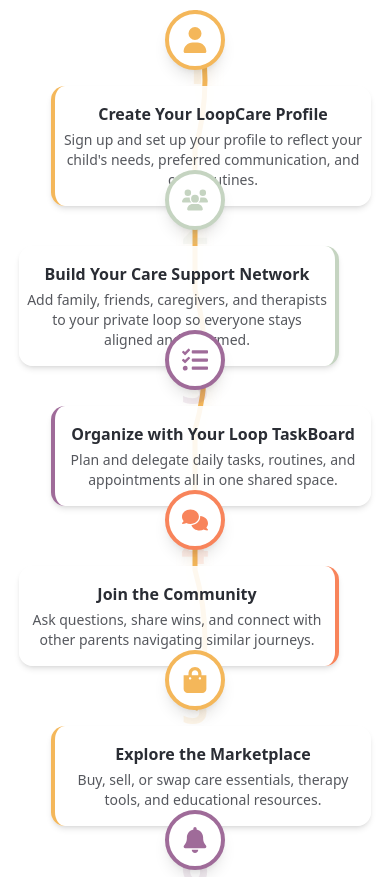
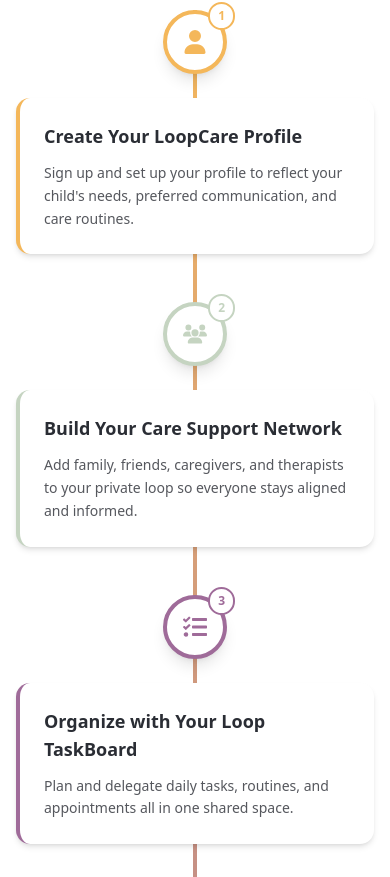
Before and after one commit to Edema-wxd/nxtloop, a Next.js app: page / in a window 390 px wide. Shown: the part 6727-7604 px from the top of the page. Built offline with nearby package versions, Linux system fonts and the light colour scheme.

Commit message:
Refactor HowItWorksSection to enhance mobile timeline presentation. Removed the responsive SVG path generator and replaced it with a vertical timeline layout for improved clarity and accessibility. Updated step rendering to include icons and badges, ensuring a more cohesive user experience.

```diff
--- a/src/components/sections/HowItWorksSection.tsx
+++ b/src/components/sections/HowItWorksSection.tsx
@@ -52,17 +52,6 @@
       color: brandColors[5],
     },
   ];
-
-  // Responsive SVG path generator for mobile (gentle S-curve)
-  const getMobileCurvePath = (stepCount: number) => {
-    let path = `M 50 0 `;
-    for (let i = 1; i < stepCount; i++) {
-      const y = i * 140;
-      const x = i % 2 === 0 ? 50 : 70;
-      path += `Q ${x} ${y - 70}, 50 ${y} `;
-    }
-    return path;
-  };
 
   return (
     <section id="how-it-works" className="py-28 bg-white">
@@ -160,82 +149,66 @@
             </div>
           </div>
 
-          {/* Mobile vertical S-curve */}
+          {/* Mobile vertical timeline */}
+          <div className="md:hidden w-full max-w-lg mx-auto">
+            {/* Vertical timeline line */}
+            <div className="relative">
+              <div className="absolute left-1/2 top-0 bottom-0 w-1 bg-gradient-to-b from-[#f4b75a] to-[#9f6b99] -translate-x-1/2" />
+
+              {steps.map((step, idx) => (
+                <motion.div
+                  key={idx}
+                  className="relative flex flex-col items-center mb-12 last:mb-0"
+                  initial={{ opacity: 0, y: 30 }}
+                  whileInView={{ opacity: 1, y: 0 }}
+                  transition={{ duration: 0.6, delay: idx * 0.1 }}
+                  viewport={{ once: true }}
+                >
+                  {/* Step icon on timeline */}
+                  <div className="relative z-10 mb-6">
                     <div
-            className="md:hidden w-full flex flex-col items-center relative"
-            style={{ height: steps.length * 160 }}
-          >
-            <svg
-              width="100"
-              height={steps.length * 160}
-              viewBox={`0 0 100 ${steps.length * 160}`}
-              fill="none"
-              xmlns="http://www.w3.org/2000/svg"
-              className="absolute left-1/2 -translate-x-1/2 top-0"
-              preserveAspectRatio="none"
-            >
-              <motion.path
-                d={getMobileCurvePath(steps.length)}
-                stroke="#f4b75a"
-                strokeWidth="5"
-                fill="none"
-                initial={{ pathLength: 0 }}
-                animate={{ pathLength: 1 }}
-                transition={{ duration: 1.2, ease: "easeInOut" }}
-                style={{ filter: "drop-shadow(0 2px 8px #f4b75a33)" }}
-              />
-            </svg>
-            {steps.map((step, idx) => (
-              <div
-                key={idx}
-                className={`flex flex-col items-center absolute left-1/2 -translate-x-1/2 mb-10 w-full px-4`}
-                style={{ top: idx * 160 }}
-              >
-                <motion.div
-                  className="bg-white shadow-lg rounded-full border-4"
+                      className="w-16 h-16 rounded-full border-4 bg-white shadow-lg flex items-center justify-center"
                       style={{
                         borderColor: step.color,
                         color: step.color,
-                    width: 60,
-                    height: 60,
-                    display: "flex",
-                    alignItems: "center",
-                    justifyContent: "center",
-                    fontSize: 26,
+                        fontSize: 24,
                       }}
-                  initial={{ scale: 0.7, opacity: 0 }}
-                  whileInView={{ scale: 1, opacity: 1 }}
-                  transition={{ duration: 0.5, delay: idx * 0.1 }}
-                  viewport={{ once: true }}
                     >
                       {step.icon}
-                </motion.div>
+                    </div>
+                    {/* Step number badge */}
                     <span
-                  className="text-5xl font-extrabold absolute -z-10 top-8 left-1/2 -translate-x-1/2 pointer-events-none select-none"
-                  style={{ opacity: 0.13, color: step.color }}
+                      className="absolute -top-2 -right-2 bg-white text-xs font-bold rounded-full border-2 px-2 py-1"
+                      style={{
+                        borderColor: step.color,
+                        color: step.color,
+                      }}
                     >
                       {idx + 1}
                     </span>
+                  </div>
+
+                  {/* Step content card */}
                   <div
-                  className={`w-full max-w-xs text-center mt-4 bg-white/90 rounded-xl shadow-md py-4 px-2 ${
-                    idx % 2 === 0 ? "ml-8" : "mr-8"
-                  }`}
+                    className="bg-white rounded-xl shadow-md p-6 w-full max-w-sm border-l-4"
                     style={{
-                    borderLeft:
-                      idx % 2 === 0 ? `4px solid ${step.color}` : undefined,
-                    borderRight:
-                      idx % 2 !== 0 ? `4px solid ${step.color}` : undefined,
+                      borderLeftColor: step.color,
                     }}
                   >
-                  <h3 className="text-base font-bold text-[#2a2d34] mb-1">
+                    <h3 className="text-lg font-bold text-[#2a2d34] mb-3">
                       {step.title}
                     </h3>
-                  <p className="text-[#2a2d34]/80 text-sm">{step.desc}</p>
+                    <p className="text-[#2a2d34]/80 text-sm leading-relaxed">
+                      {step.desc}
+                    </p>
                   </div>
-              </div>
+                </motion.div>
               ))}
             </div>
           </div>
+        </div>
+
+
       </div>
     </section>
   );
```
Lines whose indentation alone changed are shown as unchanged.
